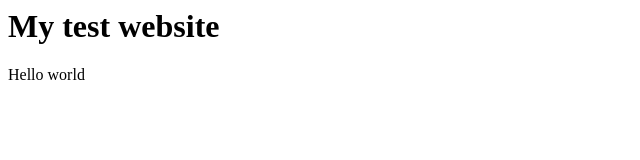
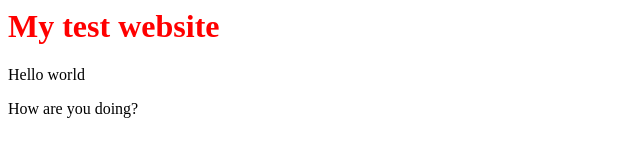
Before and after one commit to janpevny/website2, a plain HTML site: page index.html in a window 1280 px wide. Shown: the whole page, without its empty margins (0-640 px from the left). Drawn offline with Linux system fonts and the light colour scheme.

Commit message:
Update index.html

```diff
--- a/index.html
+++ b/index.html
@@ -1,2 +1,3 @@
-<h1>My test website</h1>
+<h1 style="color: red;">My test website</h1>
 <p>Hello world</p>
+<p>How are you doing?</p>
```
